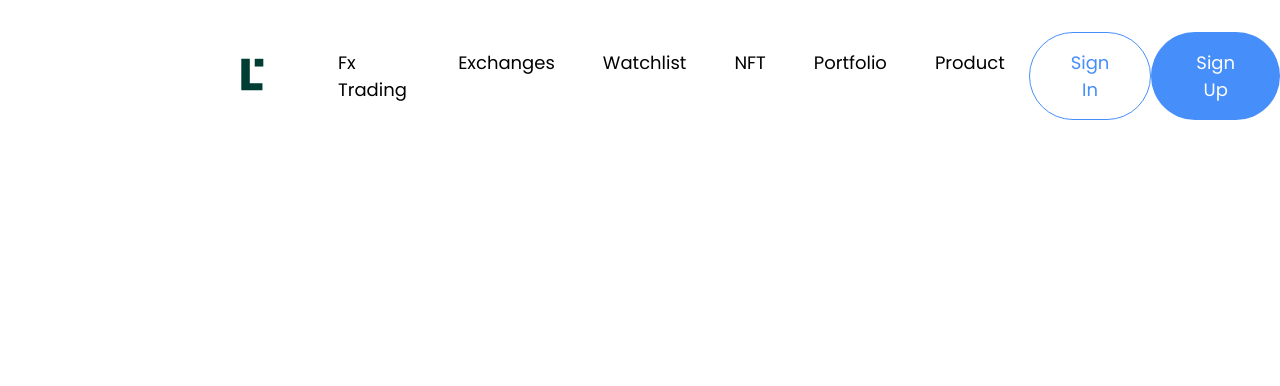
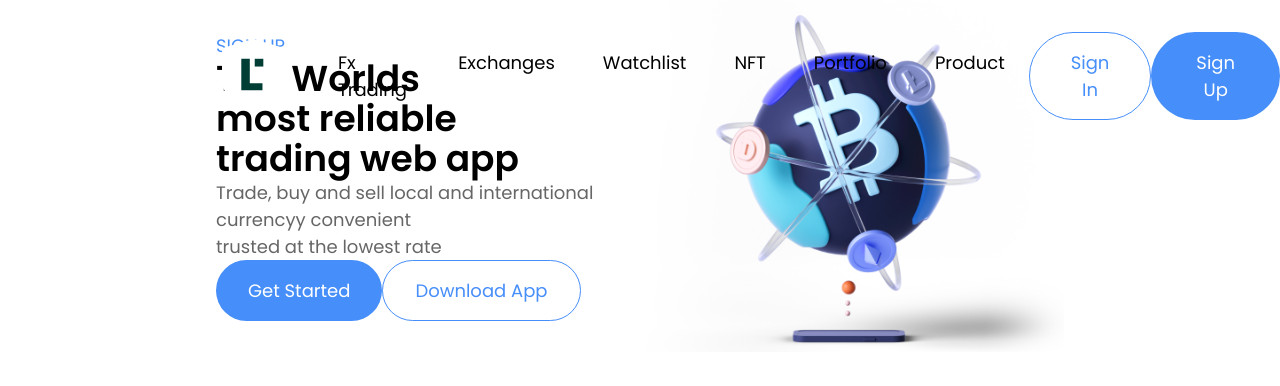
Before and after one commit to olufsenglo/traderjoey, a React (Vite) app: page / in a window 1280 px wide. Shown: the top 386 px of the page. Built offline with nearby package versions, Linux system fonts and the light colour scheme.

Commit message:
Add buttons

```diff
--- a/src/components/sections/HeroSection.jsx
+++ b/src/components/sections/HeroSection.jsx
@@ -1,10 +1,30 @@
+import globe from '../../images/illustrations/globe.png';
+import PrimaryButton from '../buttons/PrimaryButton';
+import SecondaryButton from '../buttons/SecondaryButton';
+
 export default function HeroSection() {
     return (
         <section>
             <div className="grid grid-cols-2">
-                <div></div>
+                <div className='flex items-center'>
+                    <div>
+                        <p className="text-primary">SIGN UP</p>
+                        <h1 className="text-4xl font-bold">The Worlds</h1>
+                        <h1 className="text-4xl font-bold"> most reliable</h1>
+                        <h1 className="text-4xl font-bold"> trading web app</h1>
+                        <p className="text-gray">Trade, buy and sell local and international currencyy convenient <br /> trusted at the lowest rate</p>
+                        <div className="flex">
+                            <PrimaryButton>
+                                Get Started
+                            </PrimaryButton>
+                            <SecondaryButton>
+                                Download App
+                            </SecondaryButton>
+                        </div>
+                    </div>
+                </div>
                 <div>
-                    <img src="" alt="" />
+                    <img src={globe} alt="Globe" />
                 </div>
             </div>
         </section>
```
Also changed, not shown: src/images/illustrations/globe.png (added).
